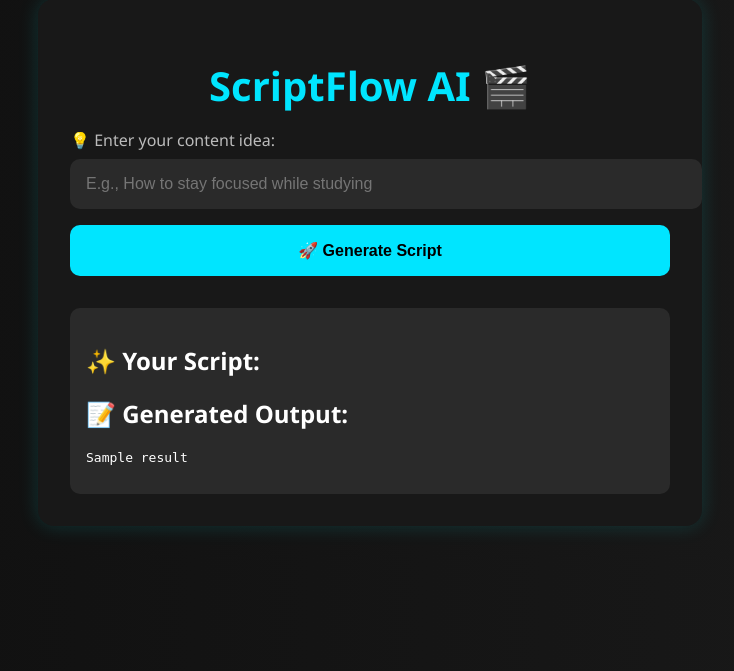
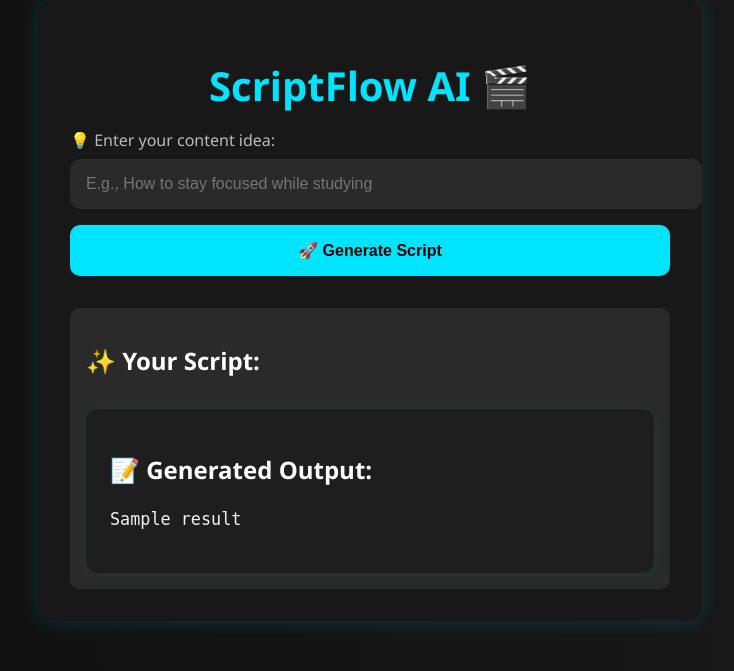
Before and after one commit to LIQDagency/Scriptflow-AI, a Flask app: template templates/index.html in a window 1280 px wide. Shown: the part 33-704 px from the top of the page, without its empty margins (270-1004 px from the left). Run offline with Flask 3, Linux system fonts and the light colour scheme; the template is opened without the code that fills it: most values are stand-ins (such as "Sample title", 1, 10 or a date in 2020).

Commit message:
Update style.css

```diff
--- a/static/style.css
+++ b/static/style.css
@@ -69,3 +69,17 @@ button:hover {
     from { opacity: 0; transform: translateY(10px); }
     to { opacity: 1; transform: translateY(0); }
 }
+.result-box {
+  background-color: #1e1e1e;
+  padding: 1.5rem;
+  border-radius: 12px;
+  margin-top: 2rem;
+  box-shadow: 0 0 20px rgba(0, 255, 240, 0.05);
+}
+
+.result-text {
+  white-space: pre-wrap;
+  line-height: 1.6;
+  font-size: 1.05rem;
+  color: #f2f2f2;
+}
```
